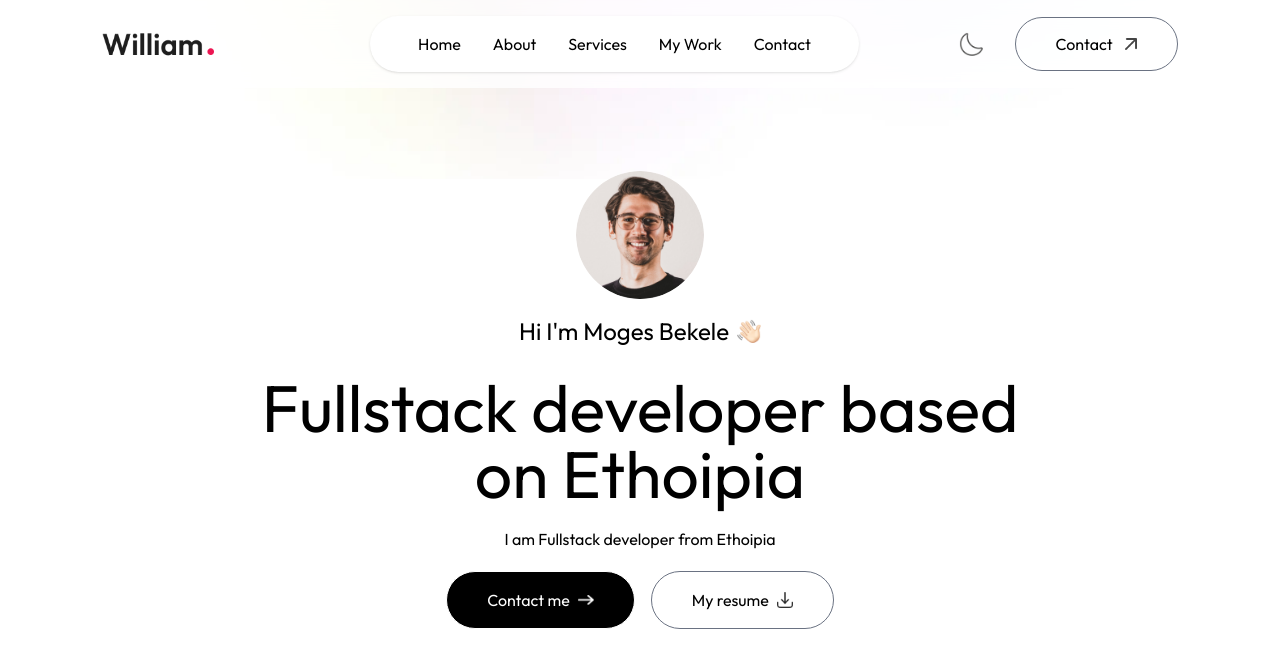
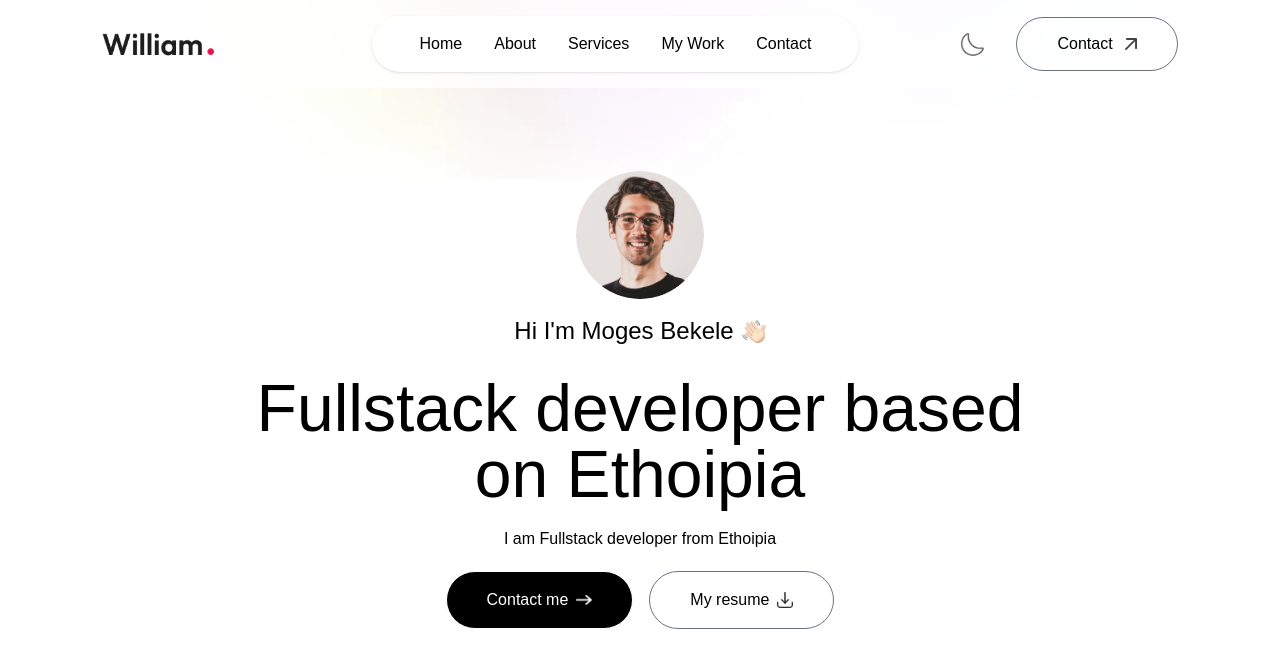
Before and after one commit to MogesBekele/portfolio-in-nextjs, a Next.js app: page / in a window 1280 px wide. Shown: the top 668 px of the page. Built offline with nearby package versions, Linux system fonts and the light colour scheme; a web font is replaced by a local one.

Commit message:
improve the styling

```diff
--- a/app/globals.css
+++ b/app/globals.css
@@ -1,5 +1,20 @@
 @import "tailwindcss";
 
-*{
+/* *{
   font-family: Outfit;
+} */
+@theme {
+   --font-main : Outfit;
+   --font-ovo: "serif"
+  --font-display: "Satoshi", "sans-serif";
+  --breakpoint-3xl: 120rem;
+  --color-avocado-100: oklch(0.99 0 0);
+  --color-avocado-200: oklch(0.98 0.04 113.22);
+  --color-avocado-300: oklch(0.94 0.11 115.03);
+  --color-avocado-400: oklch(0.92 0.19 114.08);
+  --color-avocado-500: oklch(0.84 0.18 117.33);
+  --color-avocado-600: oklch(0.53 0.12 118.34);
+  --ease-fluid: cubic-bezier(0.3, 0, 0, 1);
+  --ease-snappy: cubic-bezier(0.2, 0, 0, 1);
+
 }
--- a/components/Header.tsx
+++ b/components/Header.tsx
@@ -4,11 +4,11 @@ import { assets } from "@/assets/assets";
 
 const Header = () => {
   return (
-    <div className="w-11/12 max-w-3xl text-center mx-auto h-screen flex flex-col items-center justify-center gap-4">
+    <div className="w-11/12 max-w-3xl text-center mx-auto h-screen flex flex-col items-center justify-center gap-4 font-display">
       <div>
         <Image alt="" src={assets.profile_img} className="rounded-full w-32" />
       </div>
-      <h3 className="flex items-center gap-2 text-xl md:text-2xl mb-3 font-font-ovo ">
+      <h3 className="flex items-center gap-2 text-xl md:text-2xl mb-3 font-display">
         Hi I'm Moges Bekele
         <Image src={assets.hand_icon} alt="" className="w-6" />
       </h3>
```
